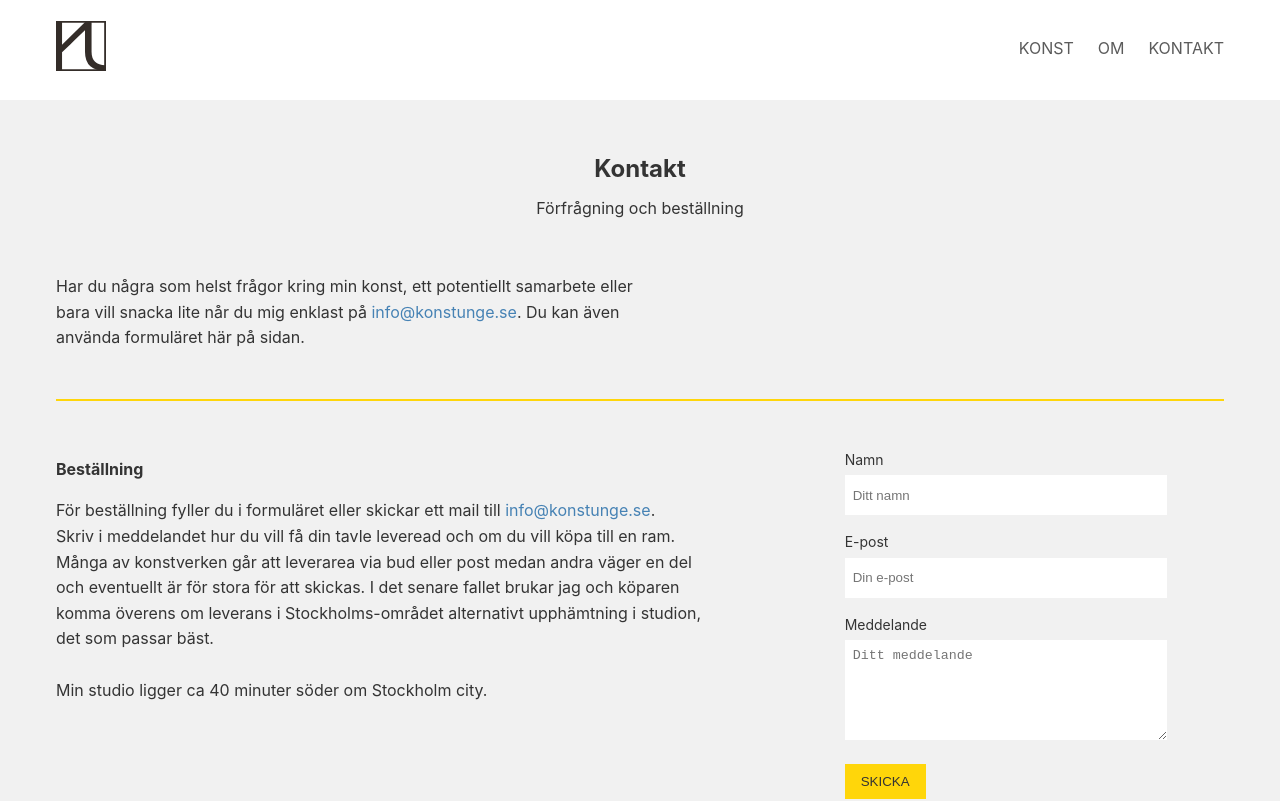
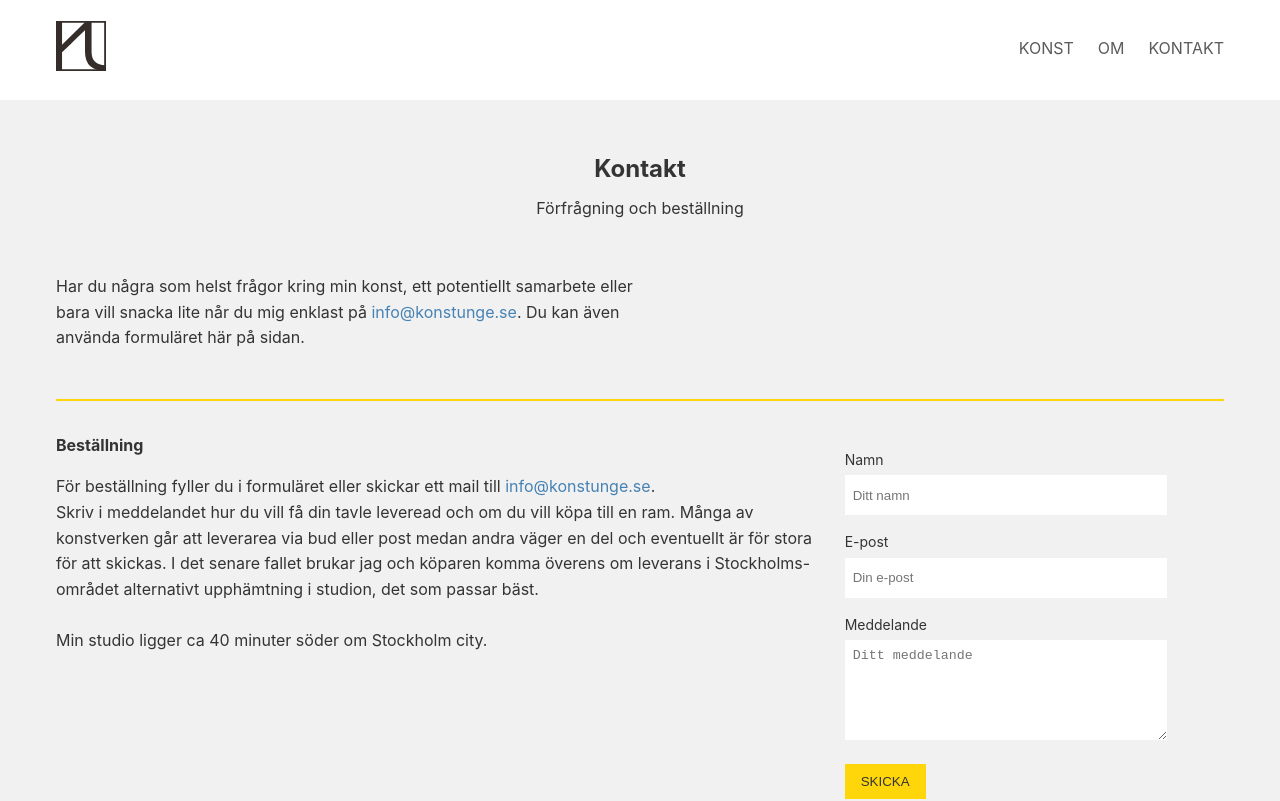
Before and after one commit to kajsaunge/konstunge, a Next.js app: page /kontakt in a window 1280 px wide. Shown: the top 801 px of the page. Built offline with nearby package versions, Linux system fonts and the light colour scheme.

Commit message:
Move page footer

```diff
--- a/pages/kontakt.js
+++ b/pages/kontakt.js
@@ -26,7 +26,6 @@ const Kontakt = () => {
           </p>
         </div>
         <div className={styles.mainContent}>
-          <aside className={styles.artPieceFooter}>
             <div>
               <h3 className={styles.mainContentTitle}>Beställning</h3>
               <p className={styles.artPieceDetails}>
@@ -45,9 +44,11 @@ const Kontakt = () => {
                 Min studio ligger ca 40 minuter söder om Stockholm city.
               </p>
             </div>
-          </aside>
           <Form messagePlaceholder="Ditt meddelande" />
         </div>
+        {/* <aside className={styles.artPieceFooter}>
+          <p>link to utvalda konstverk</p>
+        </aside> */}
       </main>
     </>
   );
--- a/styles/Kontakt.module.css
+++ b/styles/Kontakt.module.css
@@ -26,15 +26,16 @@
   }
 }
 
-.artPieceFooter {
+/* .artPieceFooter {
   display: grid;
   grid-template-columns: 1fr;
   grid-gap: 32px;
   margin: 24px 0;
+  border-top: 2px solid var(--interactive-color);
 }
 
 @media screen and (min-width: 1100px) {
   .artPieceFooter {
     grid-template-columns: 660px 1fr;
   }
-}
+} */
```
